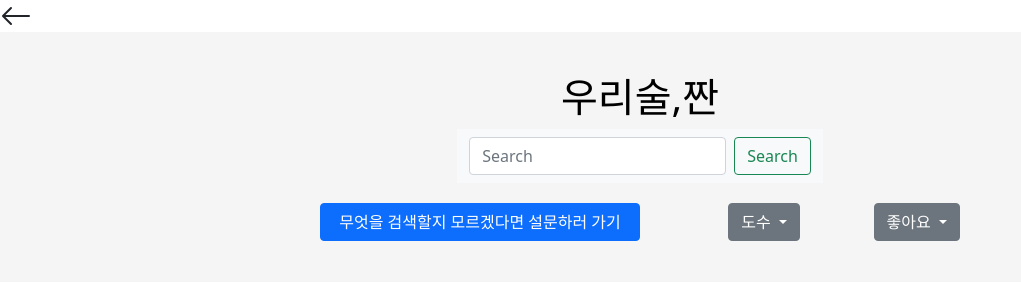
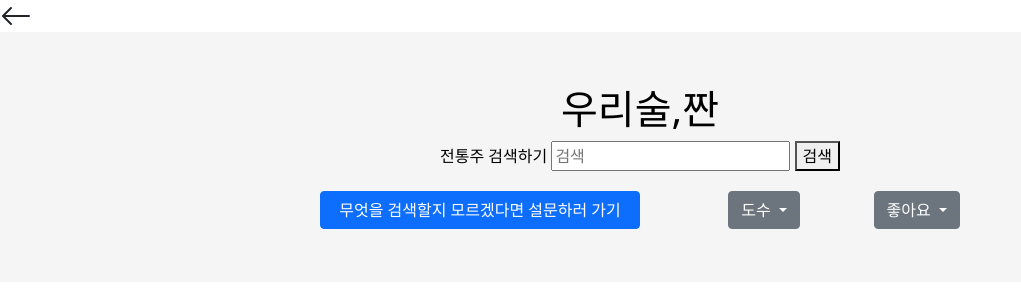
Before and after one commit to moonheesoo1997/ourdrinkjjan1, a Flask app: page / in a window 1280 px wide. Shown: the top 300 px of the page, without its empty margins (0-1021 px from the left). Run offline with Flask 2, Linux system fonts and the light colour scheme; data that the repository does not hold is empty.

Commit message:
finding-6

```diff
--- a/app.py
+++ b/app.py
@@ -1,5 +1,4 @@
 from flask import Flask, render_template, request, jsonify
-import pandas as pd
 
 app = Flask(__name__)
 
@@ -20,10 +19,10 @@ def home():
 
 @app.route("/finding", methods=["GET"])
 def finding_get():
-    x = request.args.get("finding","",type=str)
-    finding_list = list(db.search_box.find({'productName':{'$regex':x}}, {'_id': False}))
+    x = request.args.get("alinfo", "", type=str)
+    finding_list = list(db.search_box.find({'productName':{'$regex':x}},{'_id': False}))
     return jsonify({'finding_box': finding_list})
 
 
 if __name__ == '__main__':
-    app.run('0.0.0.0', port=5001, debug=True)
+    app.run('0.0.0.0', port=5002, debug=True)
--- a/templates/index.html
+++ b/templates/index.html
@@ -72,19 +72,19 @@
 
 
     </style>
+
     <script>
-        $(document).ready(function () {
-            finding();
-        });
+        $(document).ready(
+            $('.cards_box').empty()
+        )
 
-
-        function finding() {
-            $('#cards-box').empty()
+        function addalList() {
+            $('.cards_box').empty()
             $.ajax({
                 type: 'GET',
                 url: '/finding',
-                data: {},
                 success: function (response) {
+                    	//연결을 확인한다
                     let rows = response['finding_box']
                     for (let i = 0; i < rows.length; i++) {
                         let intro = rows[i]['intro']
@@ -92,8 +92,13 @@
                         let type = rows[i]['type']
                         let imageLink = rows[i]['imageLink']
                         let alcohol = rows[i]['alcohol']
-
-                        let temp_html = `<div class="col">
+                        getMusicHtml(intro, productName, type, imageLink, alcohol)
+                    }
+                }
+            })
+        }
+        function getMusicHtml(intro, productName, type, imageLink, alcohol) {
+        let temp_html = `<div class="col">
                                             <div class="card">
                                                 <img src="${imageLink}"
                                                      class="card-img-top" alt="..." >
@@ -105,13 +110,11 @@
                                             </div>
                                         </div>`
                         $('#cards-box').append(temp_html)
-                    }
-                }
-            })
-        }
+    }
+
+    </script>
 
 
-    </script>
     <title>메인 검색 페이지</title>
 </head>
 <body>
@@ -120,14 +123,11 @@
 </div>
 <div class="mytitle">
     <h1>우리술,짠</h1>
-    <nav class="navbar bg-light">
-        <div class="container-fluid">
-            <form class="d-flex" role="search">
-                <input id="finding" class="form-control me-2" type="search" placeholder="Search" aria-label="Search">
-                <button onclick="finding()" class="btn btn-outline-success" type="submit">Search</button>
-            </form>
-        </div>
-    </nav>
+    <form action="methods">
+        <label for="alinfo">전통주 검색하기</label>
+        <input type="text" id="alinfo" class="whatToSearch" placeholder="검색" autocomplete="off">
+        <button type="button" onclick="addalList()" >검색</button>
+    </form>
 
     <div class="btns">
         <div class="d-grid gap-2 col-6 mx-auto" id="btns1">
```
